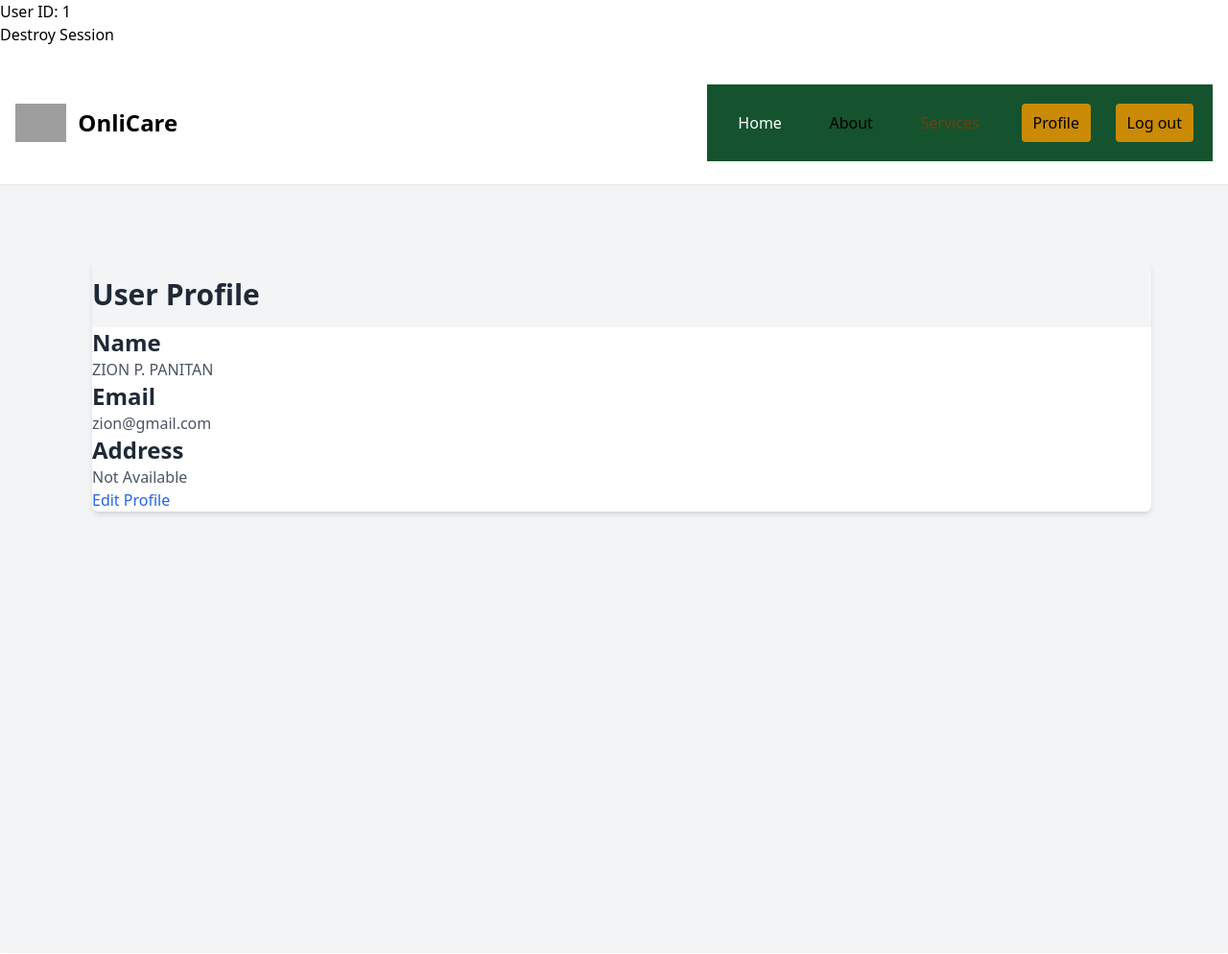
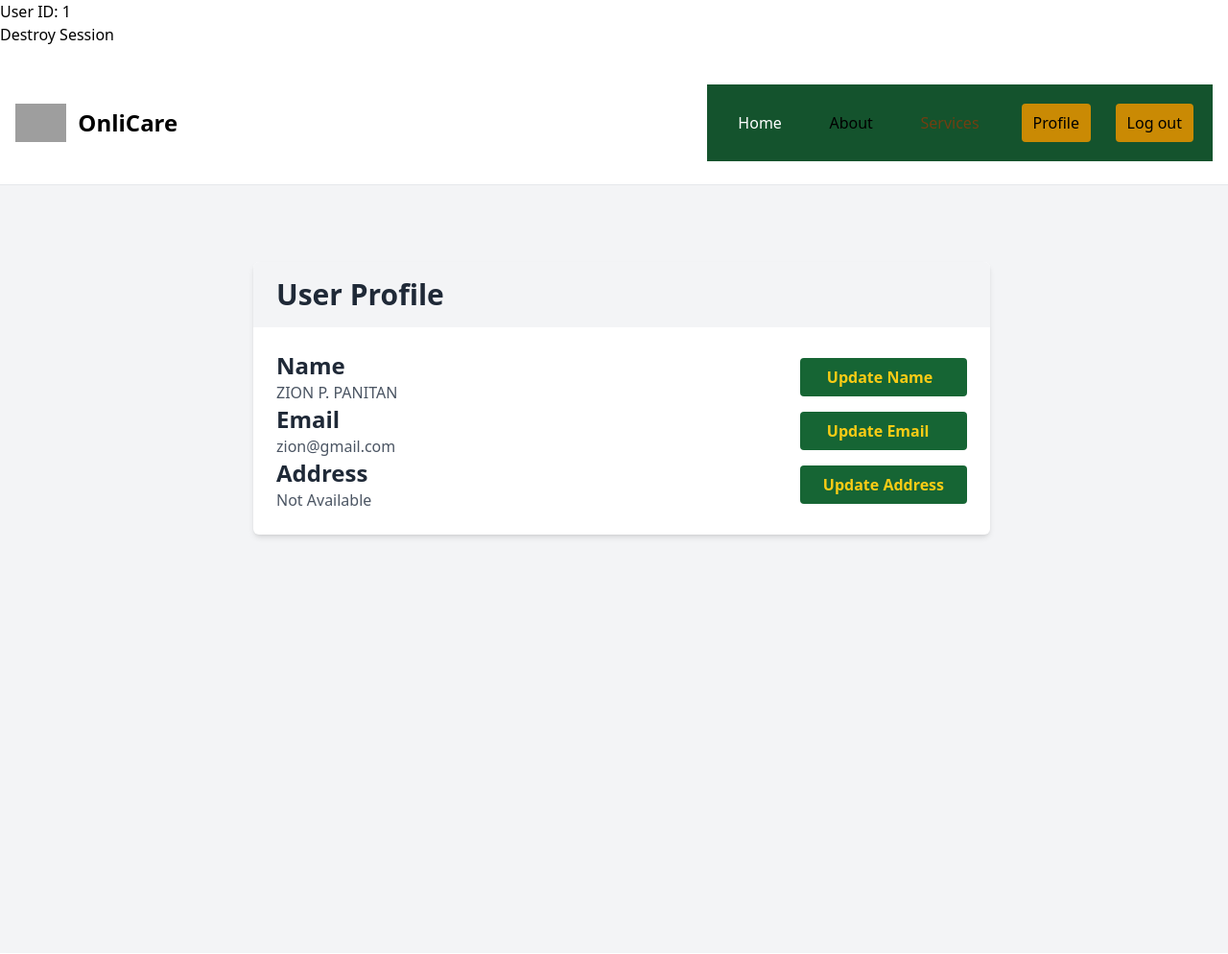
Before and after one commit to Striqes/OnliCare, a PHP site: page /user/profile.php in a window 1280 px wide. Shown: the top 994 px of the page at 96% size. Run offline with PHP 8.4, Linux system fonts and the light colour scheme; a user stored in the database is signed in; data comes from the database, SQL or seed files in the repository; data that the repository does not hold is empty; some libraries are stand-ins or nearby versions; grey boxes are pictures that could not be loaded.

Commit message:
added btn for update profile

```diff
--- a/Project/user/profile.php
+++ b/Project/user/profile.php
@@ -17,6 +17,7 @@
     <link rel="stylesheet" href="https://cdnjs.cloudflare.com/ajax/libs/font-awesome/5.15.4/css/all.min.css"> <!-- HUMBRUGER -->
     <script src="https://unpkg.com/ionicons@4.5.10-0/dist/ionicons.js"></script>
     <script src="https://ajax.googleapis.com/ajax/libs/jquery/3.7.1/jquery.min.js"></script> <!-- AJAX CDN -->
+    <script src="https://cdn.tailwindcss.com"></script>
     <link rel="stylesheet" href="../output.css">
 
 </head>
@@ -107,20 +108,22 @@
 
             <div class="flex items-center space-x-4">
                 <!-- User Details -->
-                <div>
+                <div class="flex-1">
                     <!-- Display user details fetched from PHP -->
                     <h2 class="text-2xl font-semibold text-gray-800">Name</h2>
                     <p class="text-gray-600"><?php echo $name ?></p>
+
                     <h2 class="text-2xl font-semibold text-gray-800">Email</h2>
-                    <p class="text-gray-600"><?php echo $email ?></</p>
+                    <p class="text-gray-600"><?php echo $email ?></p>
+
                     <h2 class="text-2xl font-semibold text-gray-800">Address</h2>
-                    <p class="text-gray-600"><?php echo $Full_Address ?></</p>
+                    <p class="text-gray-600"><?php echo $Full_Address ?></p>
                 </div>
-            </div>
-
-            <!-- Edit Profile Button -->
-            <div class="mt-6">
-                <a href="#" class="text-blue-600 hover:underline">Edit Profile</a>
+                <div>
+                    <a href="update.php?type=name" class="bg-green-800 hover:text-yellow-50 text-yellow-400 font-bold py-2 px-7 rounded mb-4 block">Update Name</a>
+                    <a href="update.php?type=email" class="bg-green-800 hover:text-yellow-50 text-yellow-400 font-bold py-2 px-7 rounded mb-4 block">Update Email</a>
+                    <a href="update.php?type=address" class="bg-green-800 hover:text-yellow-50 text-yellow-400 font-bold py-2 px-6 rounded block">Update Address</a>
+                </div>
             </div>
 
         </div>
```
